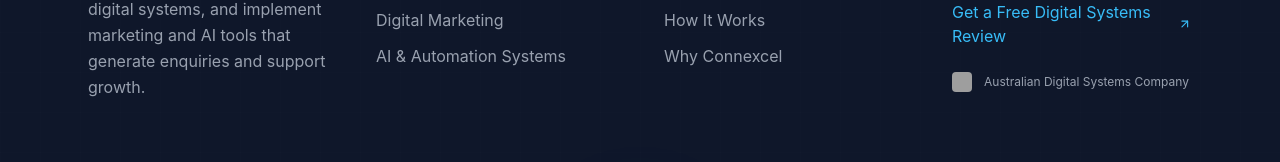
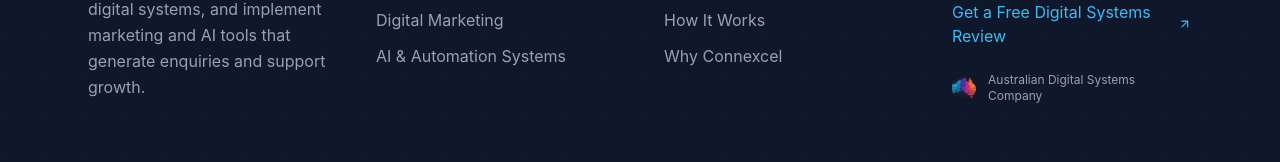
Before and after one commit to connexcel-co/connexcel-website, a React (Vite) app: page / in a window 1280 px wide. Shown: the part 6320-6482 px from the top of the page. Built offline with nearby package versions, Linux system fonts and the light colour scheme; grey boxes are pictures that could not be loaded.

Commit message:
connexcel-website

```diff
--- a/src/components/Footer.jsx
+++ b/src/components/Footer.jsx
@@ -1,4 +1,5 @@
 import { MapPin, ArrowUpRight } from "lucide-react"
+import australiaFlag from "../assets/australia.png"
 
 export default function Footer() {
   return (
@@ -143,10 +144,10 @@ export default function Footer() {
             <div className="flex items-center gap-3 text-gray-400 text-xs mt-6">
 
               <img
-              src="https://flagcdn.com/w40/au.png"
-              alt="Australia"
-              className="w-5 h-5 rounded-sm"
-              />
+              src={australiaFlag}
+              alt="Australian flag"
+              className="w-6 h-6 object-cover rounded-sm"
+            />
 
               <span>
                 Australian Digital Systems Company
```
Also changed, not shown: src/assets/australia.png (added).
